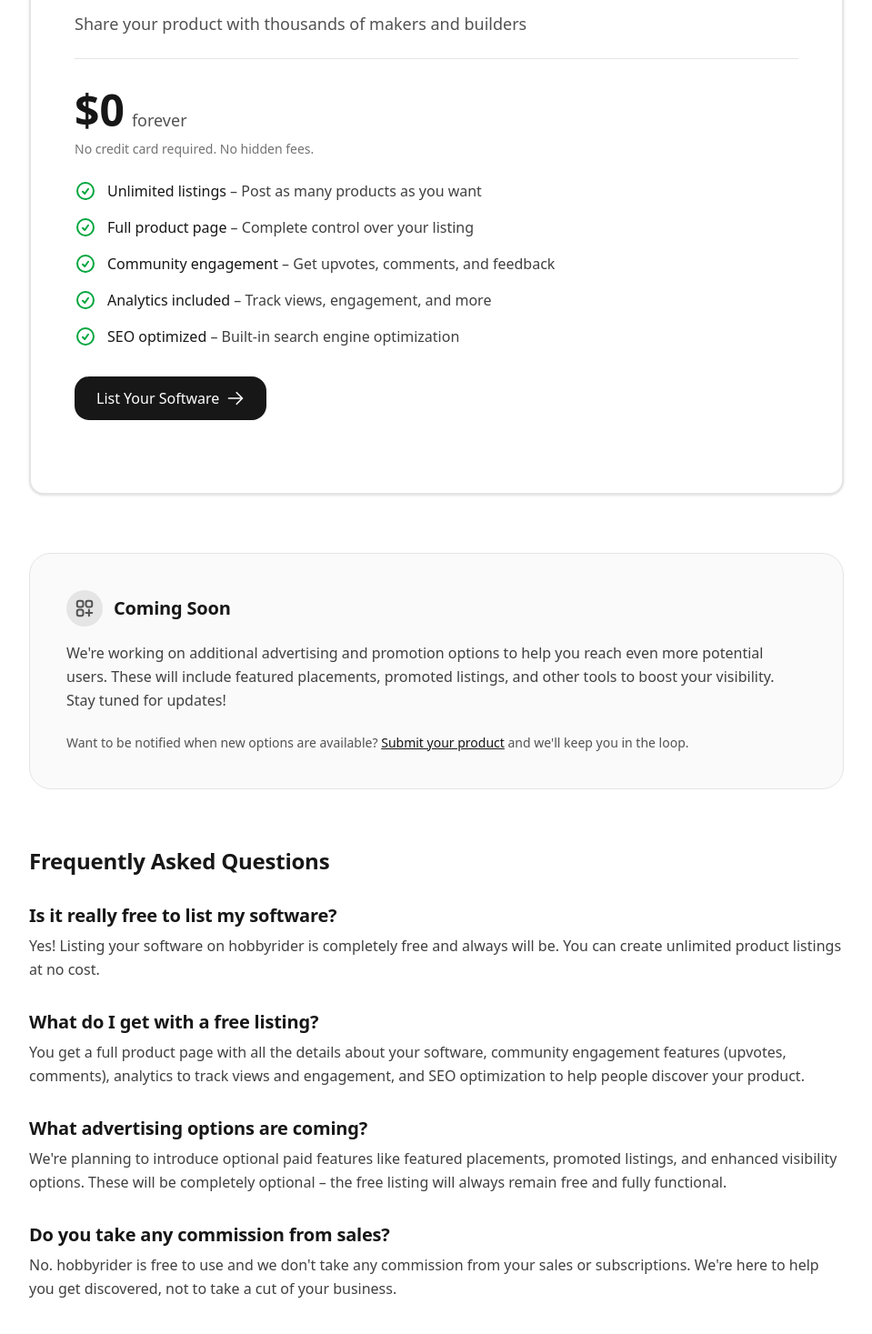
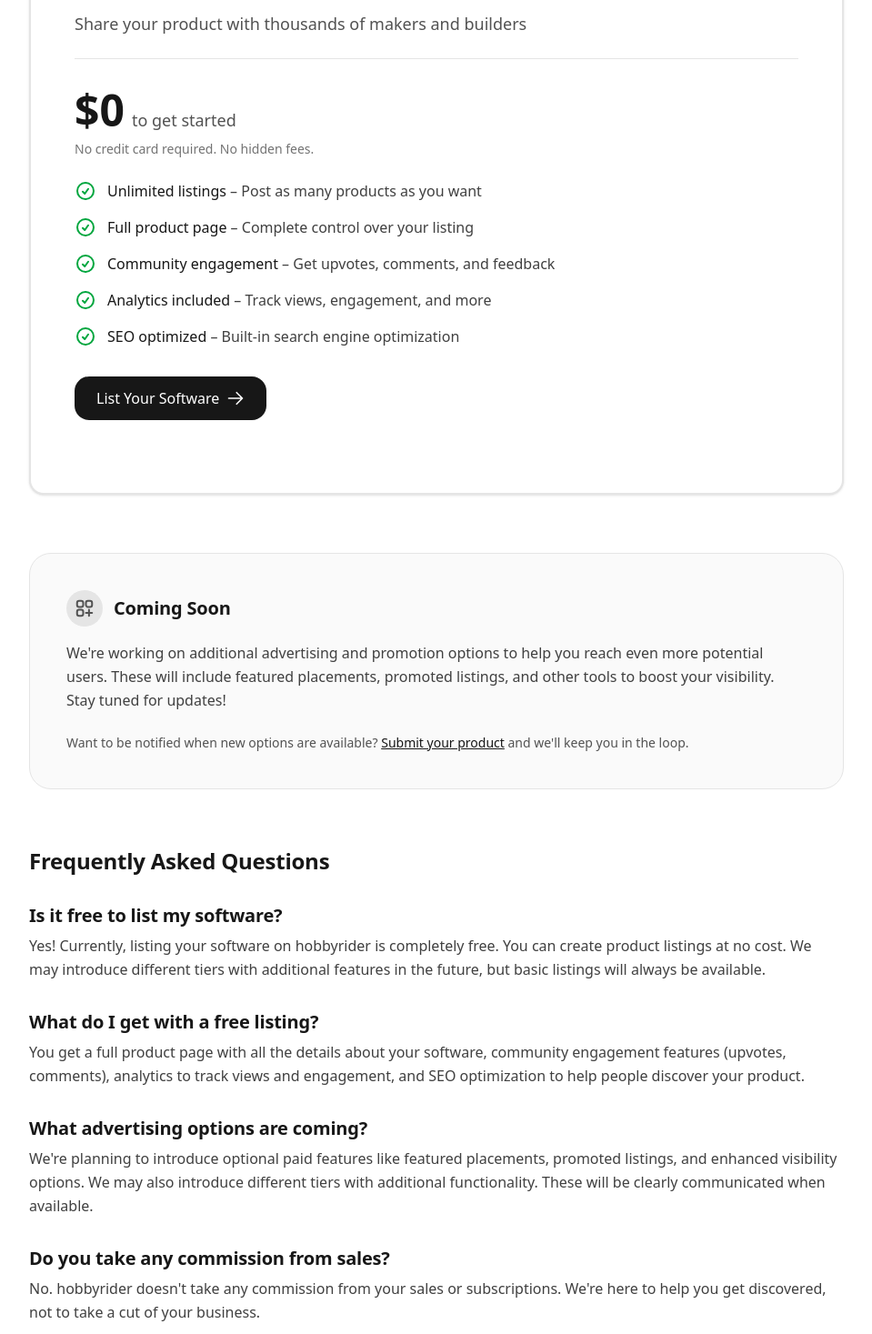
Before and after one commit to hobbyrider/hobbyrider, a Next.js app: page /pricing in a window 1280 px wide. Shown: the part 383-1850 px from the top of the page at 91% size, without its empty margins (160-1119 px from the left). Built offline with nearby package versions, Linux system fonts and the light colour scheme; no server answers.

Commit message:
Update pricing page: Remove 'forever free' claims
- Changed 'Free Forever' to 'Free to Start'
- Removed 'always will be free' language
- Updated copy to be more flexible for future tiers
- Kept emphasis on free listings while leaving room for future pricing changes

```diff
--- a/app/(main)/pricing/page.tsx
+++ b/app/(main)/pricing/page.tsx
@@ -29,7 +29,7 @@ export default function PricingPage() {
           <div className="rounded-2xl border-2 border-gray-200 bg-white p-8 shadow-sm md:p-12">
             <div className="mb-6">
               <div className="mb-4 inline-block rounded-full bg-green-50 px-4 py-1.5 text-sm font-medium text-green-700">
-                Free Forever
+                Free to Start
               </div>
               <h2 className="text-3xl font-semibold text-gray-900">
                 List Your Software
@@ -43,7 +43,7 @@ export default function PricingPage() {
               <div className="mb-6">
                 <div className="flex items-baseline gap-2">
                   <span className="text-5xl font-semibold text-gray-900">$0</span>
-                  <span className="text-lg text-gray-600">forever</span>
+                  <span className="text-lg text-gray-600">to get started</span>
                 </div>
                 <p className="mt-2 text-sm text-gray-500">
                   No credit card required. No hidden fees.
@@ -213,11 +213,12 @@ export default function PricingPage() {
           <div className="space-y-8">
             <div>
               <h3 className="mb-2 text-lg font-medium text-gray-900">
-                Is it really free to list my software?
+                Is it free to list my software?
               </h3>
               <p className="text-base text-gray-700 leading-relaxed">
-                Yes! Listing your software on hobbyrider is completely free and always will be.
-                You can create unlimited product listings at no cost.
+                Yes! Currently, listing your software on hobbyrider is completely free.
+                You can create product listings at no cost. We may introduce different tiers
+                with additional features in the future, but basic listings will always be available.
               </p>
             </div>
             <div>
@@ -236,8 +237,8 @@ export default function PricingPage() {
               </h3>
               <p className="text-base text-gray-700 leading-relaxed">
                 We're planning to introduce optional paid features like featured placements, promoted listings,
-                and enhanced visibility options. These will be completely optional – the free listing will always
-                remain free and fully functional.
+                and enhanced visibility options. We may also introduce different tiers with additional functionality.
+                These will be clearly communicated when available.
               </p>
             </div>
             <div>
@@ -245,7 +246,7 @@ export default function PricingPage() {
                 Do you take any commission from sales?
               </h3>
               <p className="text-base text-gray-700 leading-relaxed">
-                No. hobbyrider is free to use and we don't take any commission from your sales or subscriptions.
+                No. hobbyrider doesn't take any commission from your sales or subscriptions.
                 We're here to help you get discovered, not to take a cut of your business.
               </p>
             </div>
```
